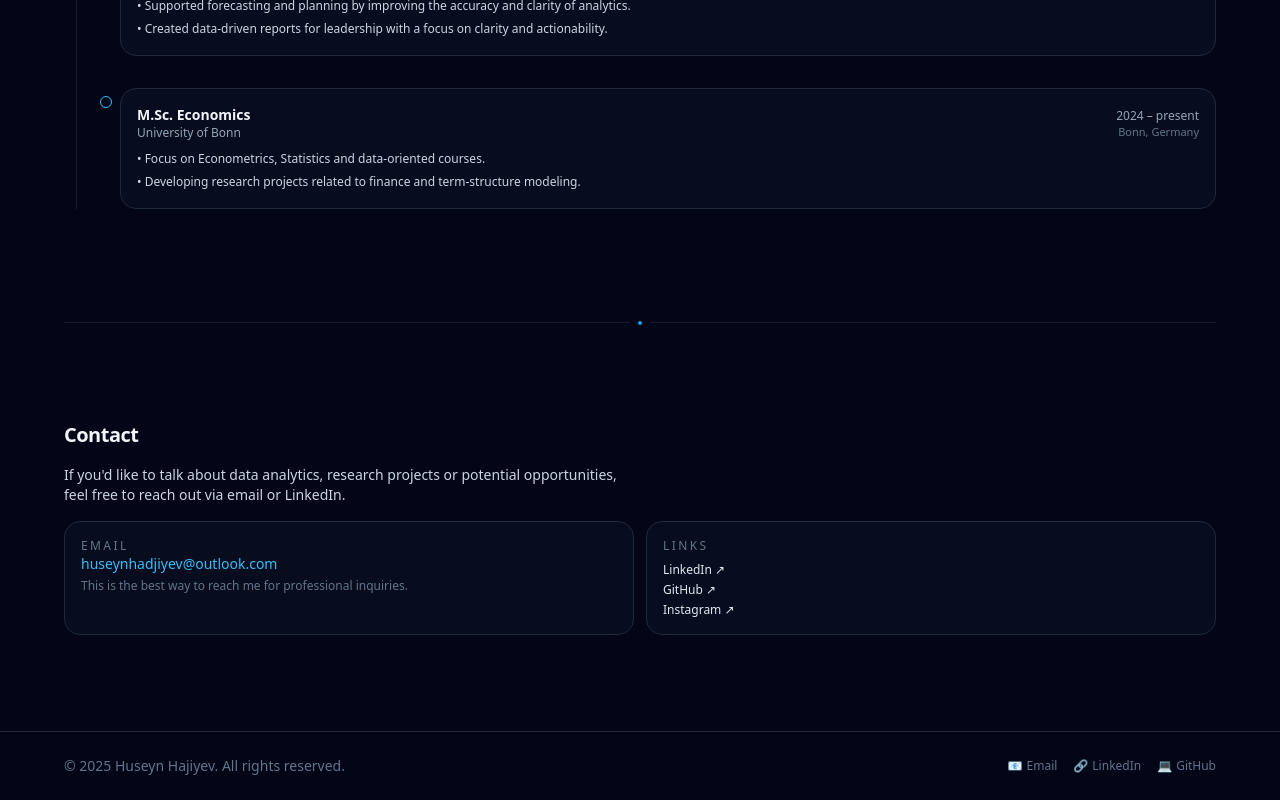
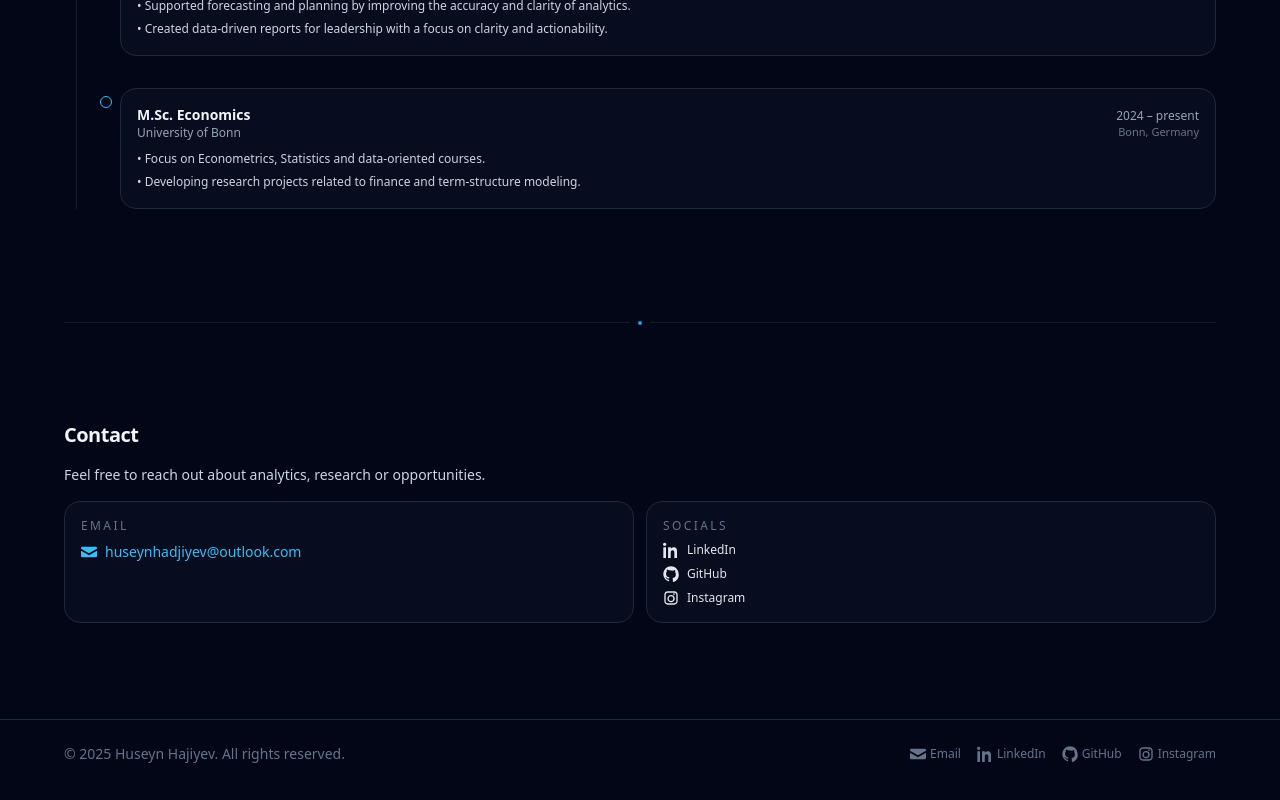
Before and after one commit to HuseinHaji/husein-portfolio, a React (Vite) app: page / in a window 1280 px wide. Shown: the part 3081-3881 px from the top of the page. Built offline with nearby package versions, Linux system fonts and the light colour scheme.

Commit message:
Update footer icons

```diff
--- a/src/App.jsx
+++ b/src/App.jsx
@@ -8,6 +8,11 @@ import Experience from "./components/Experience";
 import Contact from "./components/Contact";
 import BackToTop from "./components/BackToTop";
 import SectionDivider from "./components/SectionDivider";
+
+import EmailIcon from "./icons/Email";
+import LinkedInIcon from "./icons/LinkedIn";
+import GitHubIcon from "./icons/GitHub";
+import InstagramIcon from "./icons/Instagram";
 
 function App() {
   return (
@@ -42,26 +47,38 @@ function App() {
               href="mailto:huseynhadjiyev@outlook.com"
               className="inline-flex items-center gap-1 hover:text-sky-400 transition-colors"
             >
-              <span>📧</span>
+              <EmailIcon className="w-4 h-4" />
               <span>Email</span>
             </a>
+
             <a
               href="https://www.linkedin.com/in/huseynhajiyev10"
               target="_blank"
               rel="noreferrer"
               className="inline-flex items-center gap-1 hover:text-sky-400 transition-colors"
             >
-              <span>🔗</span>
+              <LinkedInIcon className="w-4 h-4" />
               <span>LinkedIn</span>
             </a>
+
             <a
               href="https://github.com/"
               target="_blank"
               rel="noreferrer"
               className="inline-flex items-center gap-1 hover:text-sky-400 transition-colors"
             >
-              <span>💻</span>
+              <GitHubIcon className="w-4 h-4" />
               <span>GitHub</span>
+            </a>
+
+            <a
+              href="https://www.instagram.com/huseinhajiev"
+              target="_blank"
+              rel="noreferrer"
+              className="inline-flex items-center gap-1 hover:text-sky-400 transition-colors"
+            >
+              <InstagramIcon className="w-4 h-4" />
+              <span>Instagram</span>
             </a>
           </div>
         </div>
--- a/src/components/Contact.jsx
+++ b/src/components/Contact.jsx
@@ -1,61 +1,72 @@
 import AnimatedSection from "./AnimatedSection";
+import LinkedInIcon from "../icons/LinkedIn";
+import GitHubIcon from "../icons/GitHub";
+import InstagramIcon from "../icons/Instagram";
+import EmailIcon from "../icons/Email";
 
 export default function Contact() {
   return (
     <AnimatedSection id="contact" className="space-y-4" delay={0.2}>
-      <h2 className="text-xl font-semibold tracking-tight">
-        Contact
-      </h2>
+      <h2 className="text-xl font-semibold tracking-tight">Contact</h2>
+
       <p className="text-sm text-slate-300 max-w-xl">
-        If you&apos;d like to talk about data analytics, research projects or
-        potential opportunities, feel free to reach out via email or LinkedIn.
+        Feel free to reach out about analytics, research or opportunities.
       </p>
 
       <div className="grid gap-3 sm:grid-cols-2">
-        <div className="rounded-2xl border border-slate-800 bg-slate-900/40 p-4 text-sm space-y-1">
+
+        {/* Email card */}
+        <div className="rounded-2xl border border-slate-800 bg-slate-900/40 p-4 text-sm space-y-2">
           <p className="text-xs uppercase tracking-[0.2em] text-slate-500">
             Email
           </p>
           <a
             href="mailto:huseynhadjiyev@outlook.com"
-            className="text-sky-400 hover:text-sky-300 break-all"
+            className="flex items-center gap-2 text-sky-400 hover:text-sky-300"
           >
+            <EmailIcon className="w-4 h-4" />
             huseynhadjiyev@outlook.com
           </a>
-          <p className="text-xs text-slate-500">
-            This is the best way to reach me for professional inquiries.
-          </p>
         </div>
 
+        {/* Socials card */}
         <div className="rounded-2xl border border-slate-800 bg-slate-900/40 p-4 text-sm space-y-2">
           <p className="text-xs uppercase tracking-[0.2em] text-slate-500">
-            Links
+            Socials
           </p>
-          <div className="flex flex-col gap-1">
+
+          <div className="flex flex-col gap-2 text-xs">
+
             <a
               href="https://www.linkedin.com/in/huseynhajiyev10"
               target="_blank"
               rel="noreferrer"
-              className="text-slate-200 hover:text-sky-300 text-xs"
+              className="flex items-center gap-2 text-slate-200 hover:text-sky-300"
             >
-              LinkedIn ↗
+              <LinkedInIcon className="w-4 h-4" />
+              LinkedIn
             </a>
+
             <a
               href="https://github.com/"
               target="_blank"
               rel="noreferrer"
-              className="text-slate-200 hover:text-sky-300 text-xs"
+              className="flex items-center gap-2 text-slate-200 hover:text-sky-300"
             >
-              GitHub ↗
+              <GitHubIcon className="w-4 h-4" />
+              GitHub
             </a>
+
             <a
               href="https://www.instagram.com/huseinhajiev"
               target="_blank"
               rel="noreferrer"
-              className="text-slate-200 hover:text-sky-300 text-xs"
+              className="flex items-center gap-2 text-slate-200 hover:text-sky-300"
             >
-              Instagram ↗
+              <InstagramIcon className="w-4 h-4" />
+              Instagram
             </a>
+
           </div>
         </div>
       </div>
--- /dev/null
+++ b/src/icons/Email.jsx
@@ -0,0 +1,11 @@
+export default function EmailIcon({ className = "w-4 h-4" }) {
+    return (
+      <svg
+        className={className}
+        fill="currentColor"
+        viewBox="0 0 24 24"
+      >
+        <path d="M2 4h20a2 2 0 0 1 2 2v1l-12 7L0 7V6a2 2 0 0 1 2-2zm22 6-12 7L0 10v8a2 2 0 0 0 2 2h20a2 2 0 0 0 2-2v-8z" />
+      </svg>
+    );
+  }
--- /dev/null
+++ b/src/icons/GitHub.jsx
@@ -0,0 +1,11 @@
+export default function GitHubIcon({ className = "w-4 h-4" }) {
+    return (
+      <svg
+        className={className}
+        fill="currentColor"
+        viewBox="0 0 24 24"
+      >
+        <path d="M12 .5C5.73.5.5 5.73.5 12c0 5.1 3.29 9.42 7.86 10.95.58.11.79-.25.79-.56 0-.28-.01-1.02-.02-2-3.2.69-3.88-1.54-3.88-1.54-.52-1.33-1.27-1.69-1.27-1.69-1.04-.71.08-.7.08-.7 1.15.08 1.75 1.18 1.75 1.18 1.02 1.75 2.67 1.24 3.32.95.1-.74.4-1.24.72-1.52-2.55-.29-5.24-1.28-5.24-5.7 0-1.26.45-2.29 1.17-3.1-.12-.29-.51-1.46.11-3.05 0 0 .96-.31 3.15 1.18A10.9 10.9 0 0 1 12 6.84c.97.01 1.95.13 2.86.38 2.18-1.49 3.14-1.18 3.14-1.18.63 1.59.24 2.76.12 3.05.73.81 1.16 1.84 1.16 3.1 0 4.43-2.69 5.4-5.25 5.68.41.36.77 1.1.77 2.22 0 1.6-.02 2.89-.02 3.28 0 .31.21.68.8.56A10.54 10.54 0 0 0 23.5 12C23.5 5.73 18.27.5 12 .5z" />
+      </svg>
+    );
+  }
--- /dev/null
+++ b/src/icons/Instagram.jsx
@@ -0,0 +1,11 @@
+export default function InstagramIcon({ className = "w-4 h-4" }) {
+    return (
+      <svg
+        className={className}
+        fill="currentColor"
+        viewBox="0 0 24 24"
+      >
+        <path d="M7 2C4.2 2 2 4.2 2 7v10c0 2.8 2.2 5 5 5h10c2.8 0 5-2.2 5-5V7c0-2.8-2.2-5-5-5H7zm10 2c1.7 0 3 1.3 3 3v10c0 1.7-1.3 3-3 3H7c-1.7 0-3-1.3-3-3V7c0-1.7 1.3-3 3-3h10zm-5 3.5A5.5 5.5 0 1 0 17.5 12 5.51 5.51 0 0 0 12 7.5zm0 9A3.5 3.5 0 1 1 15.5 13 3.5 3.5 0 0 1 12 16.5zM17.8 6a1.3 1.3 0 1 1-1.3-1.3A1.3 1.3 0 0 1 17.8 6z" />
+      </svg>
+    );
+  }
--- /dev/null
+++ b/src/icons/LinkedIn.jsx
@@ -0,0 +1,11 @@
+export default function LinkedInIcon({ className = "w-4 h-4" }) {
+    return (
+      <svg
+        className={className}
+        fill="currentColor"
+        viewBox="0 0 24 24"
+      >
+        <path d="M4.98 3.5C4.98 4.88 3.86 6 2.5 6S0 4.88 0 3.5 1.12 1 2.5 1s2.48 1.12 2.48 2.5zM.5 8h4V24h-4V8zm7.5 0h3.8v2.2h.1c.5-1 1.9-2.2 4-2.2 4.3 0 5.1 2.8 5.1 6.4V24h-4v-7.7c0-1.8 0-4.1-2.5-4.1s-2.9 1.9-2.9 3.9V24h-4V8z" />
+      </svg>
+    );
+  }
```
